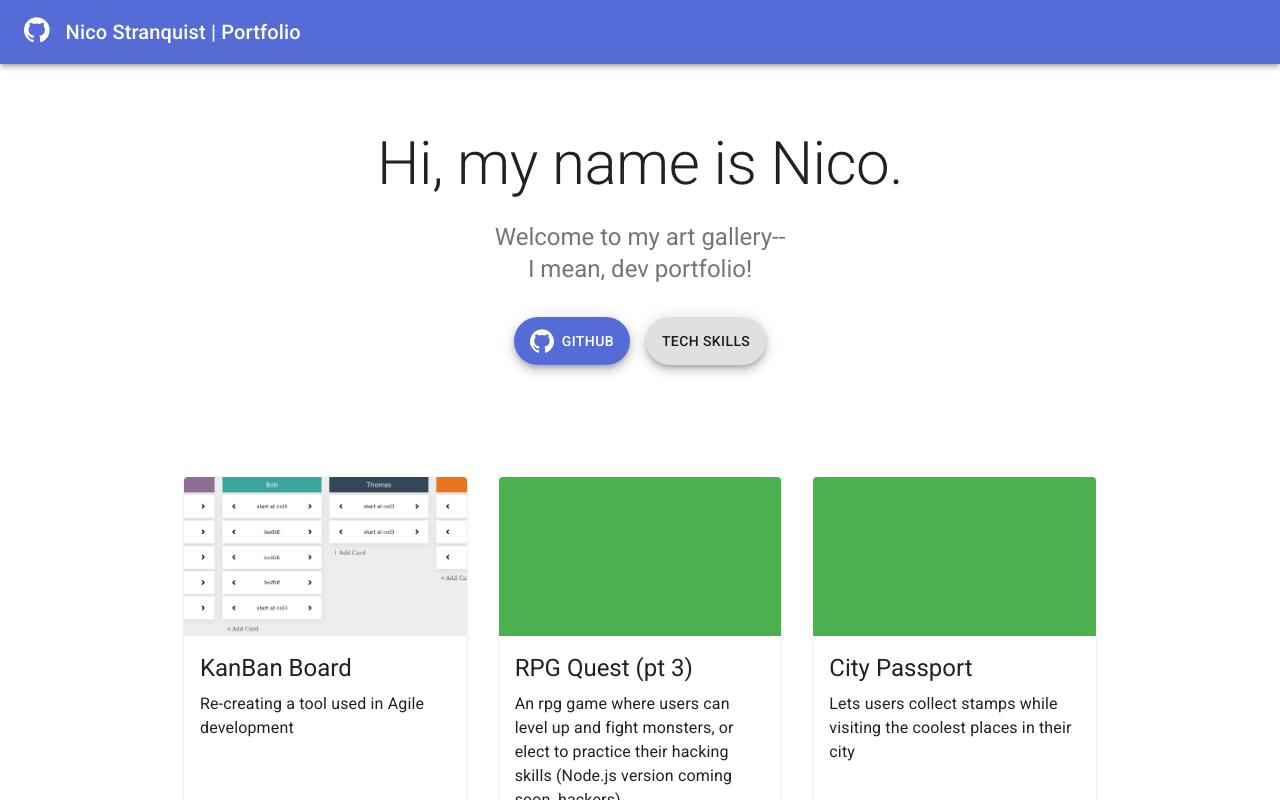
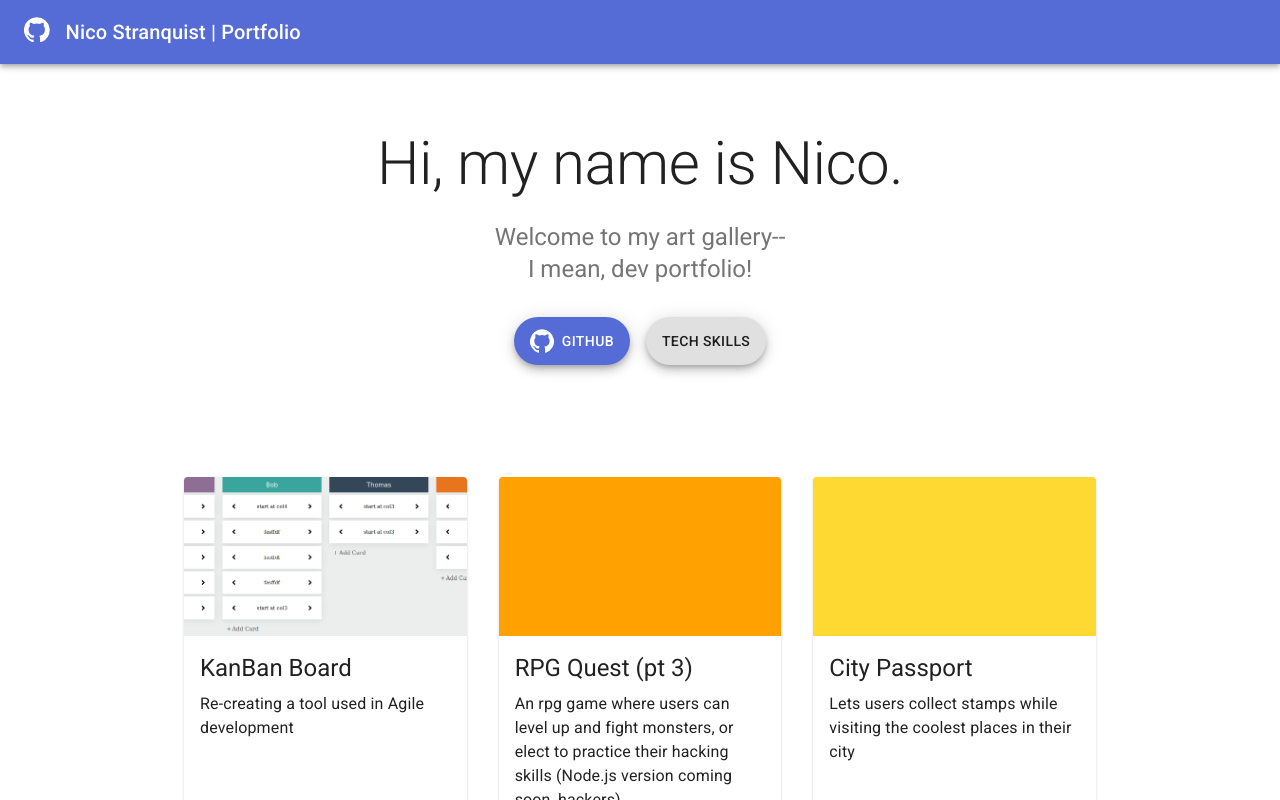
Before and after one commit to nstranquist/dev-portfolio, a React (Create React App) app: page /projects in a window 1280 px wide. Shown: the top 800 px of the page. Built offline with nearby package versions, Linux system fonts and the light colour scheme.

Commit message:
add yellow background, implement color ordering

```diff
--- a/src/components/projects/ProjectCard.tsx
+++ b/src/components/projects/ProjectCard.tsx
@@ -1,4 +1,4 @@
-import React, { useState } from 'react'
+import React from 'react'
 import { Link } from 'react-router-dom'
 import Button from '@material-ui/core/Button';
 import Card from '@material-ui/core/Card';
@@ -8,31 +8,24 @@ import CardMedia from '@material-ui/core/CardMedia';
 import Typography from '@material-ui/core/Typography';
 import AttachFileIcon from '@material-ui/icons/AttachFile'
 import ArrowForwardIcon from '@material-ui/icons/ArrowForward'
+import { Project } from '../../types';
 // styled components
 // import { CardMediaStyle } from '../../styles/MediaCard'
 
-export interface ProjectCard {
-  title: string
-  details: string
-  imageUrl?: string
-  imageTitle?: string
-  codeUrl: string
-  demoUrl?: string
-  detailsPath: string
-}
-
 interface IProps {
-  cardData: any
+  cardData: Project
   cardClass: any
   cardContentClass: any
   cardMediaClass: any
   detailsPath: string
+  imageNumber: number
   // cardIconClass: any
 }
 
 // issue: <CardMedia /> not letting me assign an 'alt' property to the image... hmm
 export const ProjectCard: React.FC<IProps> = ({
   cardData: {
+    id,
     title,
     details,
     imageUrl,
@@ -44,21 +37,25 @@ export const ProjectCard: React.FC<IProps> = ({
   cardContentClass,
   cardMediaClass,
   detailsPath,
+  imageNumber,
   // cardIconClass
 }) => {
   // could add a hover or 'flip' feature to card, would pass in as prop to <CardWrapped> or something
   // const [flipped, setFlipped] = useState<boolean>(false)
-  const getRandomImage = () => {
+  const getImage = () => {
     // there are 3 possible image backgrounds: blue, green, and orange
-    const randomNumber = Math.floor(Math.random() * 3);
-    console.log('random number:', randomNumber)
-    switch(randomNumber) {
+    console.log('image number for project:', title)
+    const imageRemainder = imageNumber % 4
+    console.log('image remainder:', imageRemainder)
+    switch(imageRemainder) {
       case 0:
         return '/images/blue-background.png'
       case 1:
         return '/images/green-background.png'
       case 2:
         return '/images/orange-background.png'
+      case 3:
+        return '/images/yellow-background.png'
     }
   }
 
@@ -74,7 +71,7 @@ export const ProjectCard: React.FC<IProps> = ({
           ) : (
             <CardMedia
               className={cardMediaClass}
-              image={getRandomImage()}
+              image={getImage()}
               title={imageTitle}
             />
           )}
--- a/src/content/content.js
+++ b/src/content/content.js
@@ -49,10 +49,10 @@ export const AboutMeContent = {
       '- Socket.io',
       '',
       'Backend Development:',
-      'Node.js',
-      'Flask, Django',
-      'NoSQL, SQL',
-      'MongoDB, Postgres, MySQL',
+      '- Node.js',
+      '- Flask, Django',
+      '- NoSQL, SQL',
+      '- MongoDB, Postgres, MySQL',
       '',
       'Cloud Platforms:',
       '- AWS',
--- a/src/pages/Projects.tsx
+++ b/src/pages/Projects.tsx
@@ -1,5 +1,5 @@
 import React from 'react';
-import { Link } from 'react-router-dom'
+// import { Link } from 'react-router-dom'
 
 import CssBaseline from '@material-ui/core/CssBaseline';
 import Grid from '@material-ui/core/Grid';
@@ -46,9 +46,11 @@ export const Projects = () => {
                     cardContentClass={classes.cardContent}
                     cardMediaClass={classes.cardMedia}
                     detailsPath={`/projects/${project.id}`}
+                    imageNumber={index+1}
                   />
                 </Grid>
-            ))}
+              )
+            )}
           </Grid>
         </Container>
       </main>
--- a/src/types.ts
+++ b/src/types.ts
@@ -4,5 +4,6 @@ export interface Project {
   details: string
   imageUrl?: string
   imageTitle?: string
+  codeUrl: string
   demoUrl?: string
 }
```
Also changed, not shown: public/images/orange-background.png, public/images/yellow-background.png (added). Lines whose indentation alone changed are shown as unchanged.
